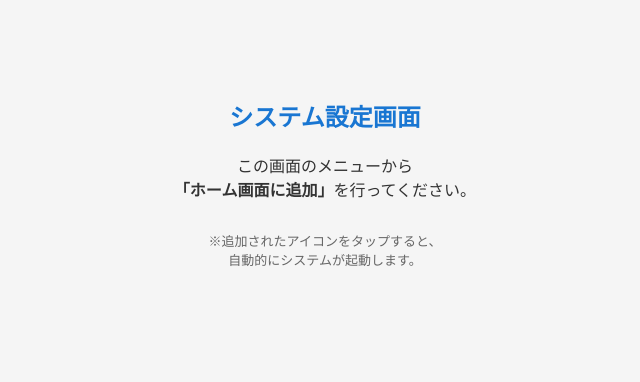
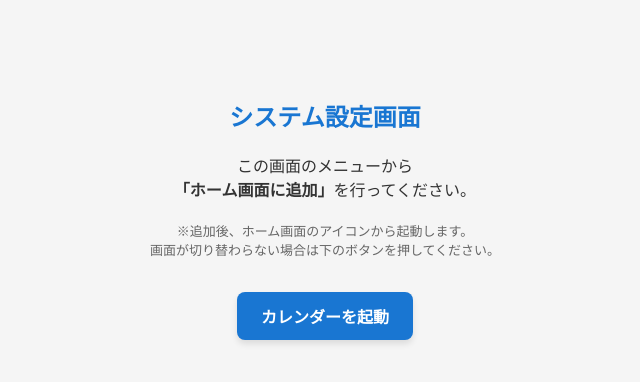
Before and after one commit to matsuosetup1220-debug/calendar, a plain HTML site: page index.html in a window 1280 px wide. Shown: the whole page, without its empty margins (315-955 px from the left). Drawn offline with Linux system fonts and the light colour scheme.

Commit message:
Update index.html

```diff
--- a/index.html
+++ b/index.html
@@ -11,24 +11,31 @@
 
   <script>
     window.onload = function() {
-      // ホーム画面のアイコンから起動されたか判定
+      var targetUrl = "https://script.google.com/macros/s/AKfycbwnyegZ8aa_FSN08lcpP2jw6jOMgmfg_Sn-CpsJBvjO8DXQ9YmwdUvMPBjJLzzkjp_8Zg/exec";
       var isStandalone = window.matchMedia('(display-mode: standalone)').matches || window.navigator.standalone;
 
-      if (isStandalone) {
-        // ホーム画面から開いた場合はカレンダーへ自動ワープ
-        window.location.replace("https://script.google.com/macros/s/AKfycbwnyegZ8aa_FSN08lcpP2jw6jOMgmfg_Sn-CpsJBvjO8DXQ9YmwdUvMPBjJLzzkjp_8Zg/exec");
+      // スマホが「ホーム画面から開いた」か「2回目以降のアクセス」なら自動ワープ
+      if (isStandalone || localStorage.getItem("isSetupComplete")) {
+        window.location.replace(targetUrl);
       } else {
-        // 普通のブラウザで開いた場合は案内画面を表示して留まる
+        // 初回のみ案内画面を表示し、「1回見た」という記憶をスマホに保存する
         document.getElementById("message").style.display = "block";
+        localStorage.setItem("isSetupComplete", "true");
       }
     };
+
+    function manualLaunch() {
+      localStorage.setItem("isSetupComplete", "true");
+      window.location.replace("https://script.google.com/macros/s/AKfycbwnyegZ8aa_FSN08lcpP2jw6jOMgmfg_Sn-CpsJBvjO8DXQ9YmwdUvMPBjJLzzkjp_8Zg/exec");
+    }
   </script>
 </head>
 <body style="background-color: #f5f5f5; text-align: center; padding-top: 50px; font-family: sans-serif; color: #333;">
   <div id="message" style="display: none; padding: 20px;">
     <h2 style="color: #1976d2;">システム設定画面</h2>
     <p>この画面のメニューから<br><b>「ホーム画面に追加」</b>を行ってください。</p>
-    <p style="font-size: 13px; color: #666; margin-top:30px;">※追加されたアイコンをタップすると、<br>自動的にシステムが起動します。</p>
+    <p style="font-size: 13px; color: #666; margin-top:20px;">※追加後、ホーム画面のアイコンから起動します。<br>画面が切り替わらない場合は下のボタンを押してください。</p>
+    <button onclick="manualLaunch()" style="margin-top:20px; padding:12px 24px; background:#1976d2; color:#fff; border:none; border-radius:8px; font-size:16px; font-weight:bold; cursor:pointer; box-shadow: 0 4px 6px rgba(0,0,0,0.1);">カレンダーを起動</button>
   </div>
 </body>
 </html>
```
